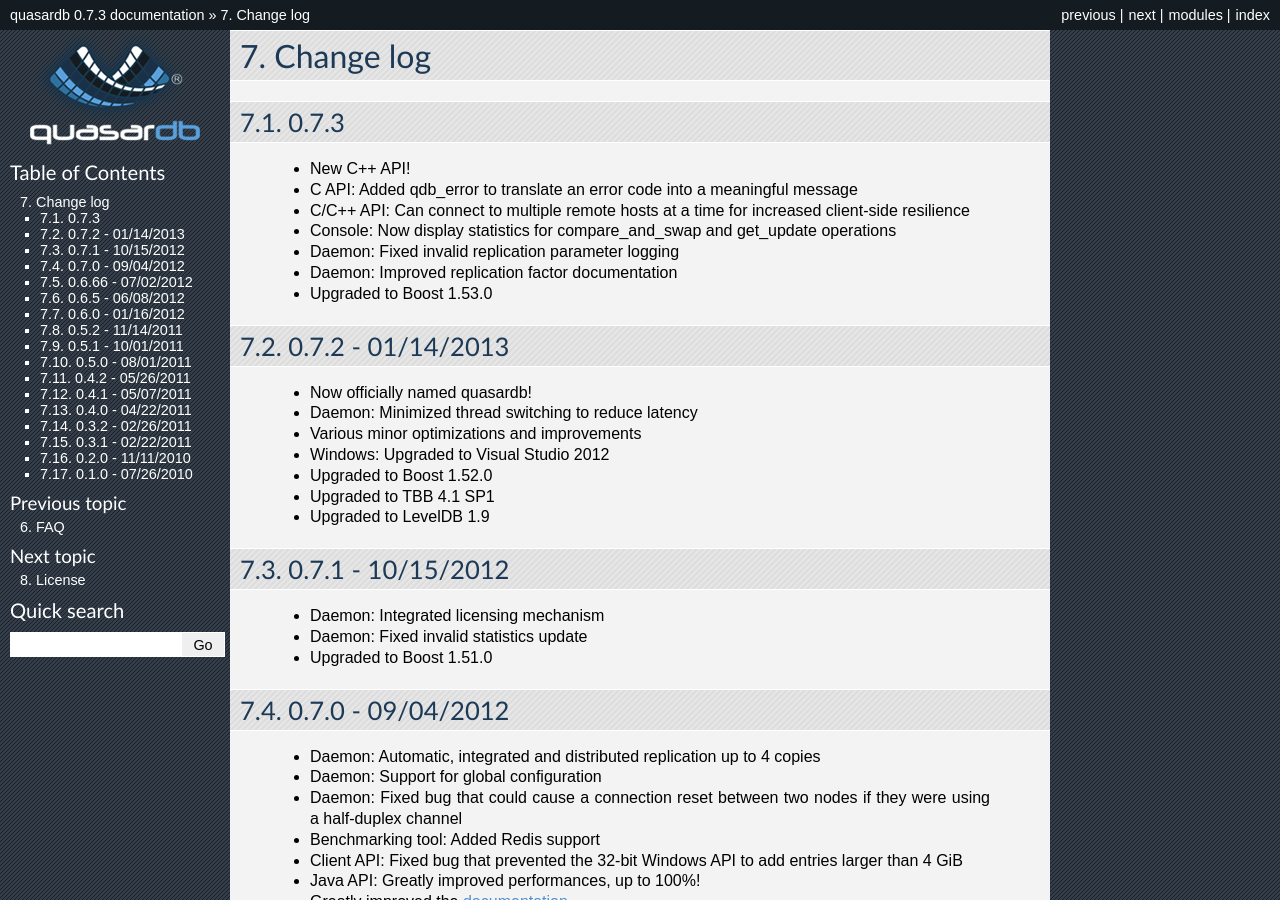
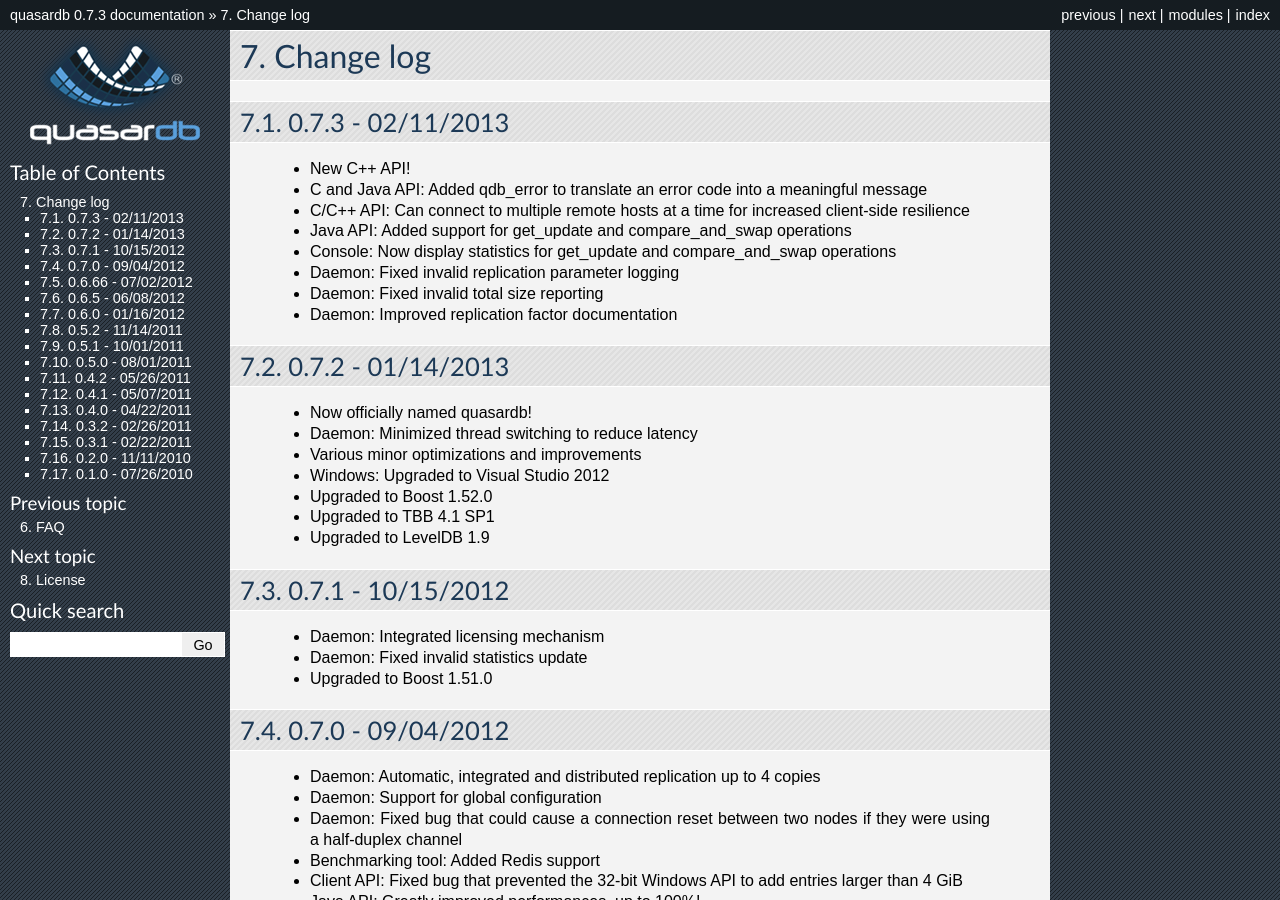
Before and after one commit to iltommi/qdb-documentation, a Sphinx documentation site: the page built from source/changes.rst, in a window 1280 px wide and 900 px high. Built offline with Sphinx 7.4.7, drawn with Linux system fonts in a browser that asks for light colours.

Commit message:
Documentation fixes

```diff
--- a/source/api/cpp.rst
+++ b/source/api/cpp.rst
@@ -91,7 +91,7 @@ Although one may use the handle object with the C API, methods are provided for
         // error management
     }
 
-There is however one strong difference as the C call :c:func:`qdb_get_buffer` - which allocates a buffer of the needed size - is replaced with a more convenient method that uses smart pointers to manage allocation.
+There is however one strong difference as the C call :c:func:`qdb_get_buffer` - which allocates a buffer of the needed size - is replaced with a more convenient method that uses smart pointers to manage allocations lifetime.
 
 In C, one would write::
 
--- a/source/api/java.rst
+++ b/source/api/java.rst
@@ -84,8 +84,8 @@ Serializable Java objects can be added and retrieved directly::
     String value = qdb.get("obj1");
     System.out.println("Result: " + value);
 
-    // You can delete values:
-    qdb.delete("obj2");
+    // You can remove values:
+    qdb.remove("obj2");
 
     // And update stored values:
     qdb.update("obj1", new Character[] { new Character('t'), new Character('e'), new Character('s'), new Character('t') });
--- a/source/changes.rst
+++ b/source/changes.rst
@@ -1,16 +1,17 @@
 Change log
 **********
 
-0.7.3
+0.7.3 - 02/11/2013
 ------------------
 
     * New C++ API!
-    * C API: Added qdb_error to translate an error code into a meaningful message
+    * C and Java API: Added qdb_error to translate an error code into a meaningful message
     * C/C++ API: Can connect to multiple remote hosts at a time for increased client-side resilience
-    * Console: Now display statistics for compare_and_swap and get_update operations
+    * Java API: Added support for get_update and compare_and_swap operations
+    * Console: Now display statistics for get_update and compare_and_swap operations
     * Daemon: Fixed invalid replication parameter logging
+    * Daemon: Fixed invalid total size reporting
     * Daemon: Improved replication factor documentation
-    * Upgraded to Boost 1.53.0
 
 0.7.2 - 01/14/2013
 ------------------
--- a/source/reference/qdbd.rst
+++ b/source/reference/qdbd.rst
@@ -45,11 +45,11 @@ Cheat sheet
 Global and local options
 ------------------------
 
-When a node connects to a ring, it will first download the configuration of this ring and overwrites its parameters with the ring's parameters.
+When a node connects to a ring, it will first download the configuration of this ring and overwrite its parameters with the ring's parameters.
 
 This way, you can be sure that parameters are consistent over all the nodes. This is especially important for parameters such as replication where you need all nodes to agree on a single replication factor.
 
-This is also important for persistance as having a mix of transient and non-transient nodes will result in undefined behaviours and unwanted data loss.
+This is also important for persistance as having a mix of transient and non-transient nodes will result in undefined behaviour and unwanted data loss.
 
 However, not all options are taken from the ring. It makes sense to have a heterogenous logging threshold for example, as you may want to analyze the behaviour of a specific part of your cluster.
 
```
Also changed, not shown: other parts of source/api/cpp.rst (+1 -1 lines).
